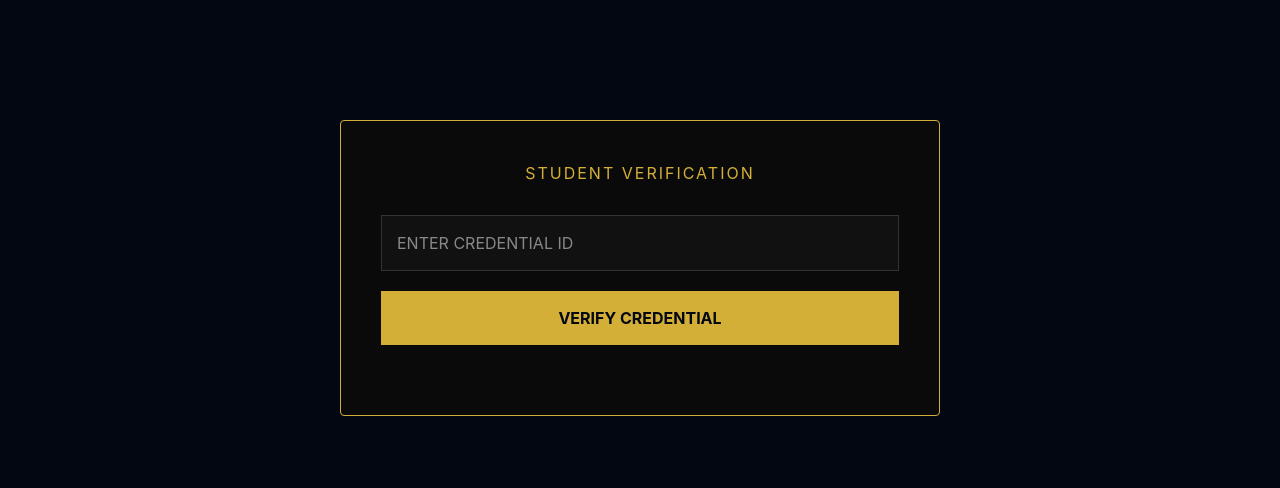
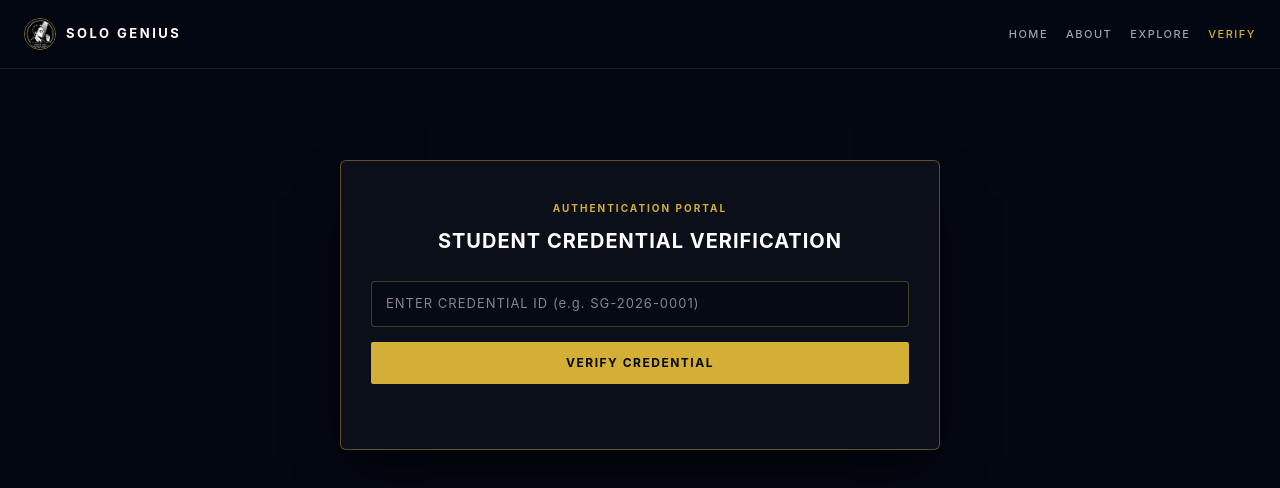
Before and after one commit to yangkarg35-ui/solo-genius, a Next.js app: page /verify in a window 1280 px wide. Shown: the top 488 px of the page. Built offline with nearby package versions, Linux system fonts and the light colour scheme.

Commit message:
Update verify page UI and features

```diff
--- a/app/verify/page.tsx
+++ b/app/verify/page.tsx
@@ -15,7 +15,7 @@ export default function VerifyPage() {
     },
     'SG-2026-0001': {
       title: 'Musical Compose and Creative Guitar [Mid Level] Certificate · 2026',
-      id: 'SG-2026-000002',
+      id: 'SG-2026-0001',
       issuer: 'SOLO GENIUS Official Student & Credential Registry',
       link: '#' // View Credential link
     }
@@ -29,34 +29,107 @@ export default function VerifyPage() {
   };
 
   return (
-    <div style={{ backgroundColor: '#030712', color: '#ffffff', minHeight: '100vh', fontFamily: '-apple-system, BlinkMacSystemFont, sans-serif', padding: '40px 20px' }}>
-      <div style={{ maxWidth: '600px', margin: '80px auto', border: '1px solid #d4af37', padding: '40px', borderRadius: '4px', backgroundColor: '#0a0a0a' }}>
-        <h2 style={{ color: '#d4af37', letterSpacing: '2px', textAlign: 'center', marginBottom: '30px' }}>STUDENT VERIFICATION</h2>
+    <div style={{ backgroundColor: '#030712', color: '#ffffff', minHeight: '100vh', fontFamily: '-apple-system, BlinkMacSystemFont, sans-serif', padding: '120px 20px 40px', boxSizing: 'border-box' }}>
 
-        <form onSubmit={handleVerify} style={{ display: 'flex', flexDirection: 'column', gap: '20px', marginBottom: '30px' }}>
+      {/* Luxury Navigation Bar (consistent with Home) */}
+      <nav style={{
+        display: "flex",
+        alignItems: "center",
+        justifyContent: "space-between",
+        flexWrap: "wrap",
+        gap: "12px",
+        padding: "18px 24px",
+        width: "100%",
+        backgroundColor: "rgba(3, 7, 18, 0.92)",
+        backdropFilter: "blur(16px)",
+        position: "fixed",
+        top: 0,
+        left: 0,
+        zIndex: 100,
+        borderBottom: "1px solid rgba(212, 175, 55, 0.15)",
+        boxSizing: "border-box"
+      }}>
+        <div style={{ display: "flex", alignItems: "center", gap: "10px" }}>
+          <img
+            src="/logo.png"
+            alt="Solo Genius Logo"
+            style={{ width: "32px", height: "32px", borderRadius: "50%", objectFit: "cover", border: "1px solid rgba(212, 175, 55, 0.6)" }}
+          />
+          <span style={{ fontSize: "13px", fontWeight: "700", color: "#ffffff", letterSpacing: "2.5px", textTransform: "uppercase" }}>
+            Solo Genius
+          </span>
+        </div>
+
+        <div style={{ display: "flex", gap: "18px", fontSize: "11px", fontWeight: "500", letterSpacing: "1.5px", color: "#9ca3af", flexWrap: "wrap" }}>
+          <a href="/" style={{ color: "inherit", textDecoration: "none" }}>HOME</a>
+          <a href="/about" style={{ color: "inherit", textDecoration: "none" }}>ABOUT</a>
+          <a href="/explore" style={{ color: "inherit", textDecoration: "none" }}>EXPLORE</a>
+          <a href="/verify" style={{ color: "#D4AF37", textDecoration: "none" }}>VERIFY</a>
+        </div>
+      </nav>
+
+      {/* Verification Box */}
+      <div style={{ maxWidth: '600px', margin: '40px auto', border: '1px solid rgba(212, 175, 55, 0.4)', padding: '40px 30px', borderRadius: '6px', backgroundColor: '#0b0f19', boxShadow: '0 25px 50px -12px rgba(0, 0, 0, 0.7)', boxSizing: 'border-box' }}>
+        <span style={{ color: "#D4AF37", fontSize: "10px", fontWeight: "700", letterSpacing: "2px", textTransform: "uppercase", display: "block", textAlign: "center" }}>
+          AUTHENTICATION PORTAL
+        </span>
+        <h2 style={{ color: '#ffffff', fontSize: '20px', fontWeight: '700', letterSpacing: '1px', textAlign: 'center', margin: '10px 0 25px 0' }}>
+          STUDENT CREDENTIAL VERIFICATION
+        </h2>
+
+        <form onSubmit={handleVerify} style={{ display: 'flex', flexDirection: 'column', gap: '15px', marginBottom: '25px' }}>
           <input
             type="text"
-            placeholder="ENTER CREDENTIAL ID"
+            placeholder="ENTER CREDENTIAL ID (e.g. SG-2026-0001)"
             value={studentId}
             onChange={(e) => setStudentId(e.target.value)}
-            style={{ padding: '15px', backgroundColor: '#111', border: '1px solid #333', color: '#fff', fontSize: '16px' }}
+            style={{
+              padding: '12px 14px',
+              backgroundColor: 'rgba(3, 7, 18, 0.6)',
+              border: '1px solid rgba(212, 175, 55, 0.3)',
+              borderRadius: '4px',
+              color: '#fff',
+              fontSize: '13px',
+              outline: 'none',
+              boxSizing: 'border-box',
+              letterSpacing: '1px'
+            }}
           />
-          <button type="submit" style={{ padding: '15px', backgroundColor: '#d4af37', color: '#030712', fontWeight: 'bold', border: 'none', cursor: 'pointer' }}>
+          <button type="submit" style={{
+            padding: '12px',
+            backgroundColor: '#D4AF37',
+            color: '#030712',
+            fontWeight: '700',
+            fontSize: '12px',
+            letterSpacing: '1.5px',
+            border: 'none',
+            borderRadius: '2px',
+            cursor: 'pointer'
+          }}>
             VERIFY CREDENTIAL
           </button>
         </form>
 
         {result === 'invalid' && (
-          <div style={{ color: '#f00', textAlign: 'center', border: '1px solid #f00', padding: '10px' }}>Invalid Credential ID.</div>
+          <div style={{ color: '#ef4444', textAlign: 'center', border: '1px solid rgba(239, 68, 68, 0.3)', backgroundColor: 'rgba(239, 68, 68, 0.05)', padding: '12px', borderRadius: '4px', fontSize: '12px', letterSpacing: '1px' }}>
+            Invalid Credential ID. Please check and try again.
+          </div>
         )}
 
         {result && result !== 'invalid' && (
-          <div style={{ borderTop: '1px solid #333', paddingTop: '20px' }}>
-            <h3 style={{ color: '#d4af37', marginBottom: '10px' }}>{result.title}</h3>
-            <p style={{ fontSize: '14px', marginBottom: '5px' }}>Credential ID: {result.id}</p>
-            <p style={{ fontSize: '12px', color: '#888', marginBottom: '15px' }}>ISSUED BY: {result.issuer}</p>
+          <div style={{ borderTop: '1px solid rgba(255, 255, 255, 0.1)', paddingTop: '20px', marginTop: '10px' }}>
+            <span style={{ color: '#10b981', fontSize: '10px', fontWeight: '700', letterSpacing: '1.5px', display: 'block', marginBottom: '6px' }}>
+              ✓ VERIFIED AUTHENTIC RECORD
+            </span>
+            <h3 style={{ color: '#D4AF37', fontSize: '16px', fontWeight: '700', marginBottom: '10px', lineHeight: '1.4' }}>
+              {result.title}
+            </h3>
+            <p style={{ fontSize: '12px', color: '#d1d5db', marginBottom: '6px' }}>Credential ID: <strong style={{ color: '#fff' }}>{result.id}</strong></p>
+            <p style={{ fontSize: '11px', color: '#9ca3af', marginBottom: '15px', letterSpacing: '0.5px' }}>ISSUED BY: {result.issuer}</p>
             {result.link && (
-              <a href={result.link} style={{ color: '#d4af37', textDecoration: 'underline', fontSize: '14px' }}>VIEW CREDENTIAL →</a>
+              <a href={result.link} style={{ color: '#D4AF37', textDecoration: 'none', fontSize: '12px', fontWeight: '600', letterSpacing: '1px' }}>
+                VIEW CREDENTIAL →
+              </a>
             )}
           </div>
         )}
```
